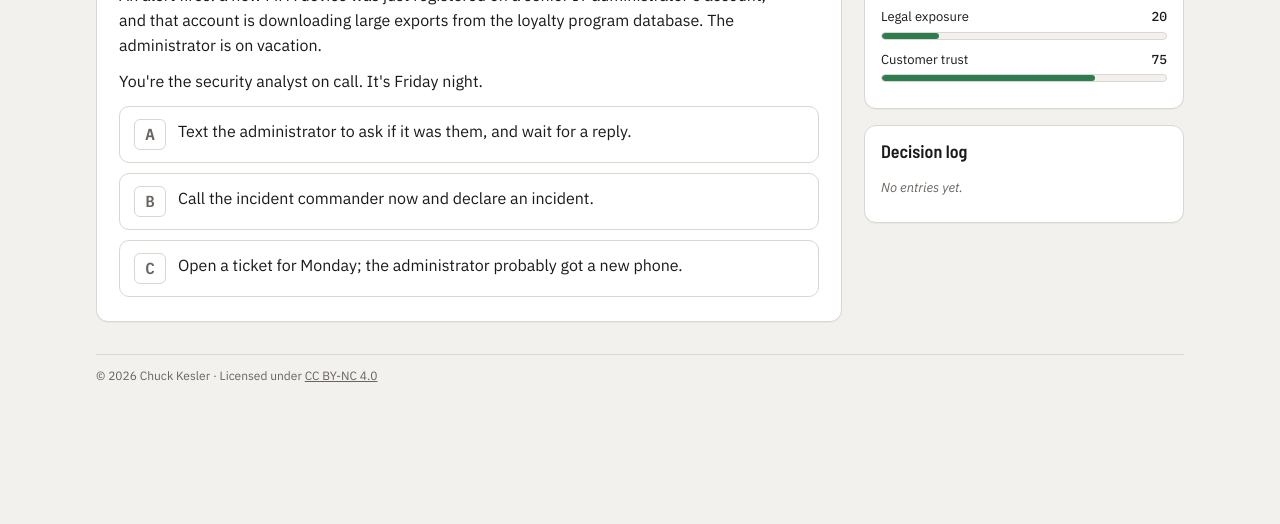
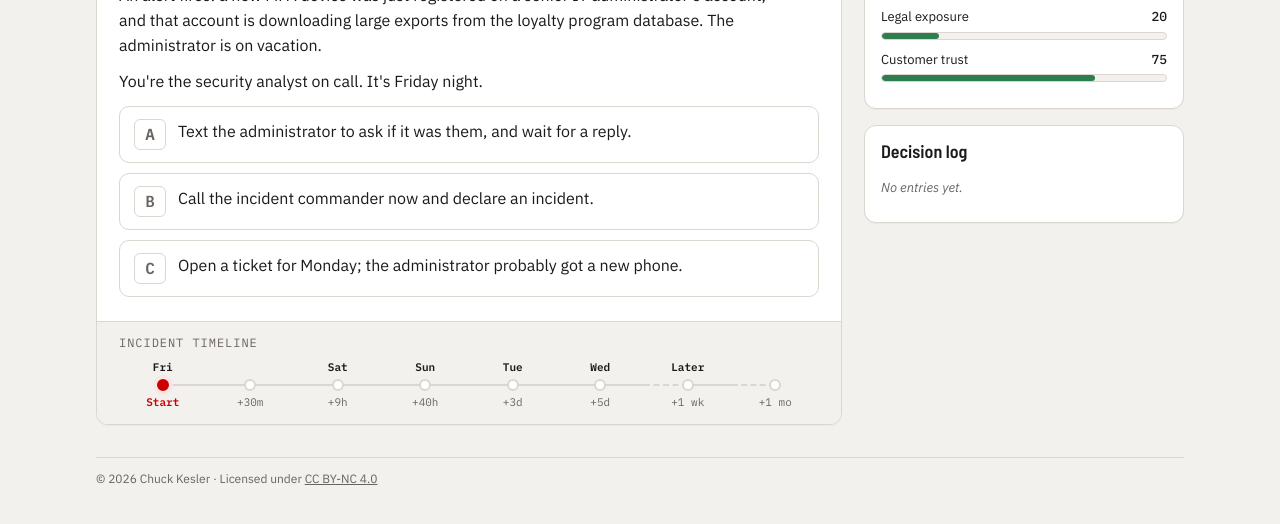
Before and after one commit to jckesler/the-2am-page, a plain HTML site: page index.html in a window 1280 px wide. Both pictures are taken after a click on the button "Start a random scenario". Shown: the part 224-748 px from the top of the page. Drawn offline with Linux system fonts and the light colour scheme.

Commit message:
Add incident timeline strip to the bottom of each scene
Shows elapsed time since the page and day changes, with completed,
current and upcoming decisions.

Co-Authored-By: Claude Opus 5.5 <noreply@anthropic.com>
Claude-Session: https://claude.ai/code/session_01RNCj1mRV7eSZM5rSkziV3U

```diff
--- a/index.html
+++ b/index.html
@@ -27,6 +27,21 @@
   --good:#6fcf97; --good-soft:#18301f; --shadow:none; color-scheme:dark}
 *{box-sizing:border-box}
 body{background:var(--bg);color:var(--ink);font-family:var(--f-body);font-size:16px;line-height:1.55;margin:0}
+.tl{border-top:1px solid var(--line);background:var(--bg);padding:12px 22px 14px}
+.tl .eyebrow{display:block;margin-bottom:8px}
+.tl-track{display:grid;grid-auto-flow:column;grid-auto-columns:minmax(34px,1fr);list-style:none;margin:0;padding:0}
+.tl-pt{position:relative;display:flex;flex-direction:column;align-items:center;gap:4px;font-family:var(--f-mono);font-size:11px;line-height:15px;color:var(--muted);text-align:center;white-space:nowrap;font-variant-numeric:tabular-nums}
+.tl-day{height:15px;font-weight:600;color:var(--ink)}
+.tl-dot{width:12px;height:12px;border-radius:50%;border:2px solid var(--line);background:var(--panel);position:relative;z-index:1}
+.tl-pt::before,.tl-pt::after{content:"";position:absolute;top:24px;width:50%;border-top:2px solid var(--line)}
+.tl-pt::before{left:0}.tl-pt::after{right:0}
+.tl-pt:first-child::before,.tl-pt:last-child::after{display:none}
+.tl-pt.jump::before{border-top-style:dashed}
+.tl-pt.done::before,.tl-pt.done::after,.tl-pt.now::before{border-top-color:var(--ink)}
+.tl-pt.done .tl-dot{background:var(--ink);border-color:var(--ink)}
+.tl-pt.now .tl-dot{background:var(--red);border-color:var(--red);box-shadow:0 0 0 4px var(--red-soft)}
+.tl-pt.now .tl-rel{color:var(--red);font-weight:600}
+@media (max-width:480px){.tl{padding:12px 12px 14px}.tl-pt{font-size:10px}}
 .credit{margin-top:32px;padding-top:12px;border-top:1px solid var(--line);font-size:12px;color:var(--muted)}
 .credit a{color:inherit}
 .wrap{max-width:1120px;margin:0 auto;padding-block:20px 48px;padding-left:max(16px,env(safe-area-inset-left,0px));padding-right:max(16px,env(safe-area-inset-right,0px))}
@@ -496,13 +511,38 @@ function rail(){
 }
 function shortOf(t){ var s = t.split(/[.:;]/)[0]; return s.length>70 ? s.slice(0,68)+'…' : s; }
 
+/* Timeline strip at the bottom of each scene: elapsed time since the page, with day changes. */
+function timeline(){
+  var D = ['Sun','Mon','Tue','Wed','Thu','Fri','Sat'], base = null, prev = -1, add = 0, lastDay = '', lastRel = '';
+  var h = '<div class="tl"><span class="eyebrow">Incident timeline</span><ol class="tl-track">';
+  sc.steps.forEach(function(s,i){
+    var c = val(s.clock), m = /^(\w{3}) (\d\d):(\d\d)$/.exec(c), day = '', rel, jump = false;
+    if(m){
+      var abs = D.indexOf(m[1])*1440 + (+m[2])*60 + (+m[3]) + add;
+      if(prev >= 0 && abs < prev){ add += 7*1440; abs += 7*1440; }
+      prev = abs; if(base === null) base = abs;
+      var e = abs - base;
+      rel = e === 0 ? 'Start' : e < 60 ? '+'+e+'m' : e < 72*60 ? '+'+Math.round(e/60)+'h' : '+'+Math.round(e/1440)+'d';
+      if(rel === lastRel){ var hh = Math.round(e/60); rel = '+'+Math.floor(hh/24)+'d'+(hh%24)+'h'; }
+      lastRel = rel;
+      if(m[1] !== lastDay){ day = m[1]; lastDay = m[1]; }
+    } else {
+      rel = c.replace(/ weeks?$/,' wk').replace(/ months?$/,' mo'); jump = true;
+      if(lastDay !== 'Later'){ day = 'Later'; lastDay = 'Later'; }
+    }
+    var cls = i < si ? 'done' : i === si ? 'now' : 'next';
+    var said = (cls==='done'?'done':cls==='now'?'current decision':'ahead');
+    h += '<li class="tl-pt '+cls+(jump?' jump':'')+'" aria-label="Decision '+(i+1)+', '+esc(c)+', '+said+'"'+(cls==='now'?' aria-current="step"':'')+'><span class="tl-day" aria-hidden="true">'+esc(day)+'</span><span class="tl-dot" aria-hidden="true"></span><span class="tl-rel" aria-hidden="true">'+esc(rel)+'</span></li>';
+  });
+  return h + '</ol></div>';
+}
 function scene(){
   var step = sc.steps[si];
   var h = '<div class="game"><section class="scene"><div class="scene-head"><span class="clock">'+esc(val(step.clock))+'</span><span class="step">Decision '+(si+1)+' of '+sc.steps.length+'</span></div><div class="scene-body"><h2>'+esc(step.title)+'</h2>'+val(step.text)+'<div class="choices">';
   var order = step.choices.map(function(_,j){return j;});
   for(var q=order.length-1;q>0;q--){var w=Math.floor(Math.random()*(q+1)),tq=order[q];order[q]=order[w];order[w]=tq;}
   order.forEach(function(j,n){var c=step.choices[j];h+='<button class="choice" data-j="'+j+'"><span class="k">'+String.fromCharCode(65+n)+'</span><span>'+esc(val(c.t))+'</span></button>';});
-  h += '</div><div id="res"></div></div></section>'+rail()+'</div>';
+  h += '</div><div id="res"></div></div>'+timeline()+'</section>'+rail()+'</div>';
   app.innerHTML = h;
   [].forEach.call(app.querySelectorAll('.choice'),function(b){b.onclick=function(){choose(+b.getAttribute('data-j'));};});
   window.scrollTo(0,0);
```
